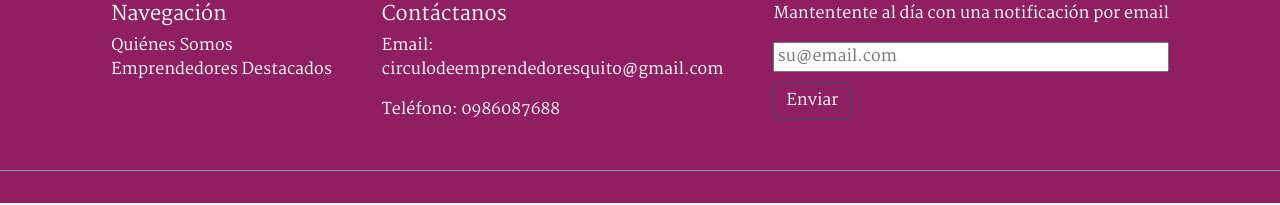
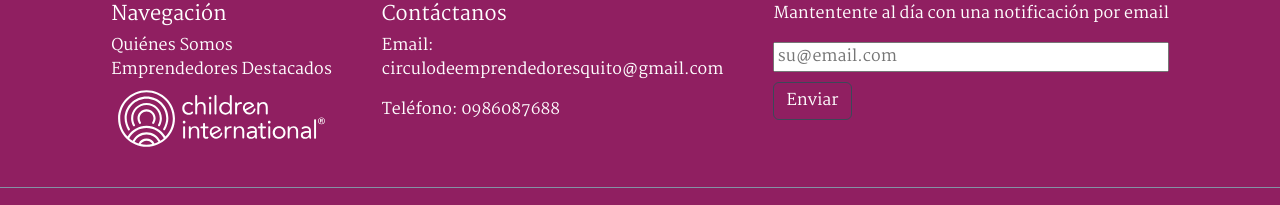
Before and after one commit to mundoempleabilidad/emprendedores-quito, a React (Vite) app: page / in a window 1280 px wide. Shown: the part 2086-2291 px from the top of the page. Built offline with nearby package versions, Linux system fonts and the light colour scheme; a web font is replaced by a local one.

Commit message:
Add new logo

```diff
--- a/src/components/Detailsbar.jsx
+++ b/src/components/Detailsbar.jsx
@@ -1,5 +1,5 @@
 import { Navbar, Nav, Container } from "react-bootstrap";
-import DarkLogo from "../assets/images/main-logo.svg";
+import DarkLogo from "../assets/images/logos/Color-remove.png";
 
 function Detailsbar() {
   return (
--- a/src/components/Footer.jsx
+++ b/src/components/Footer.jsx
@@ -1,4 +1,5 @@
 
+import InfoLogo from "../assets/images/inverted-logo.svg";
 export const Footer = () => {
   return (
     <section className="footer-section">
@@ -11,6 +12,9 @@ export const Footer = () => {
             </li>
             <li>
               <a href="#emprendedores">Emprendedores Destacados</a>
+            </li>
+            <li>
+              <img src={InfoLogo} alt="info-logo" />
             </li>
           </ul>
         </div>
--- a/src/components/Navbar.jsx
+++ b/src/components/Navbar.jsx
@@ -1,7 +1,7 @@
 import { useEffect, useState } from "react";
 import { Navbar, Nav, Container } from "react-bootstrap";
-import DarkLogo from "../assets/images/main-logo.svg";
-import LightLogo from "../assets/images/inverted-logo.svg";
+import DarkLogo from "../assets/images/logos/Color-remove.png";
+import LightLogo from "../assets/images/logos/Color-transparent.png";
 
 function ColorSchemesExample() {
   const [showDarkNavbar, setShowDarkNavbar] = useState(true);
--- a/src/components/Statebar.jsx
+++ b/src/components/Statebar.jsx
@@ -1,5 +1,5 @@
 import { Navbar, Nav, Container } from "react-bootstrap";
-import DarkLogo from "../assets/images/main-logo.svg";
+import DarkLogo from "../assets/images/logos/Color-remove.png";
 import { Sidebar } from "./Sidebar";
 
 
```
